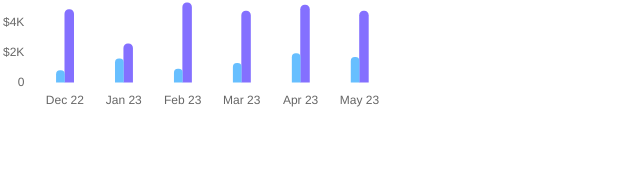
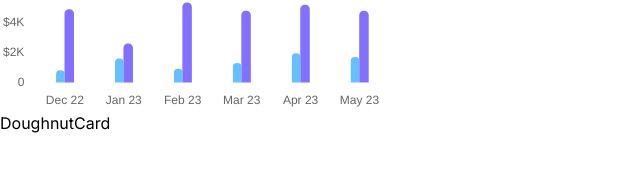
Before and after one commit to minngaeng/simple-dashboard, a Next.js app: page /showChart in a window 1280 px wide. Shown: the part 193-364 px from the top of the page, without its empty margins (0-640 px from the left). Built offline with nearby package versions, Linux system fonts and the light colour scheme.

Commit message:
doughnut 컴포넌트 생성

```diff
--- a/app/showChart/page.tsx
+++ b/app/showChart/page.tsx
@@ -1,6 +1,7 @@
 import React from 'react';
 import LineCard from '../../components/LineCard';
 import BarCard from '../../components/BarCard';
+import DoughnutCard from '../../components/DoughnutCard';
 
 function page() {
   return (
@@ -8,6 +9,7 @@ function page() {
       <div>
         <LineCard />
         <BarCard />
+        <DoughnutCard />
       </div>
     </div>
   );
--- /dev/null
+++ b/components/DoughnutCard.tsx
@@ -0,0 +1,7 @@
+import React from 'react';
+
+function DoughnutCard() {
+  return <div>DoughnutCard</div>;
+}
+
+export default DoughnutCard;
```
